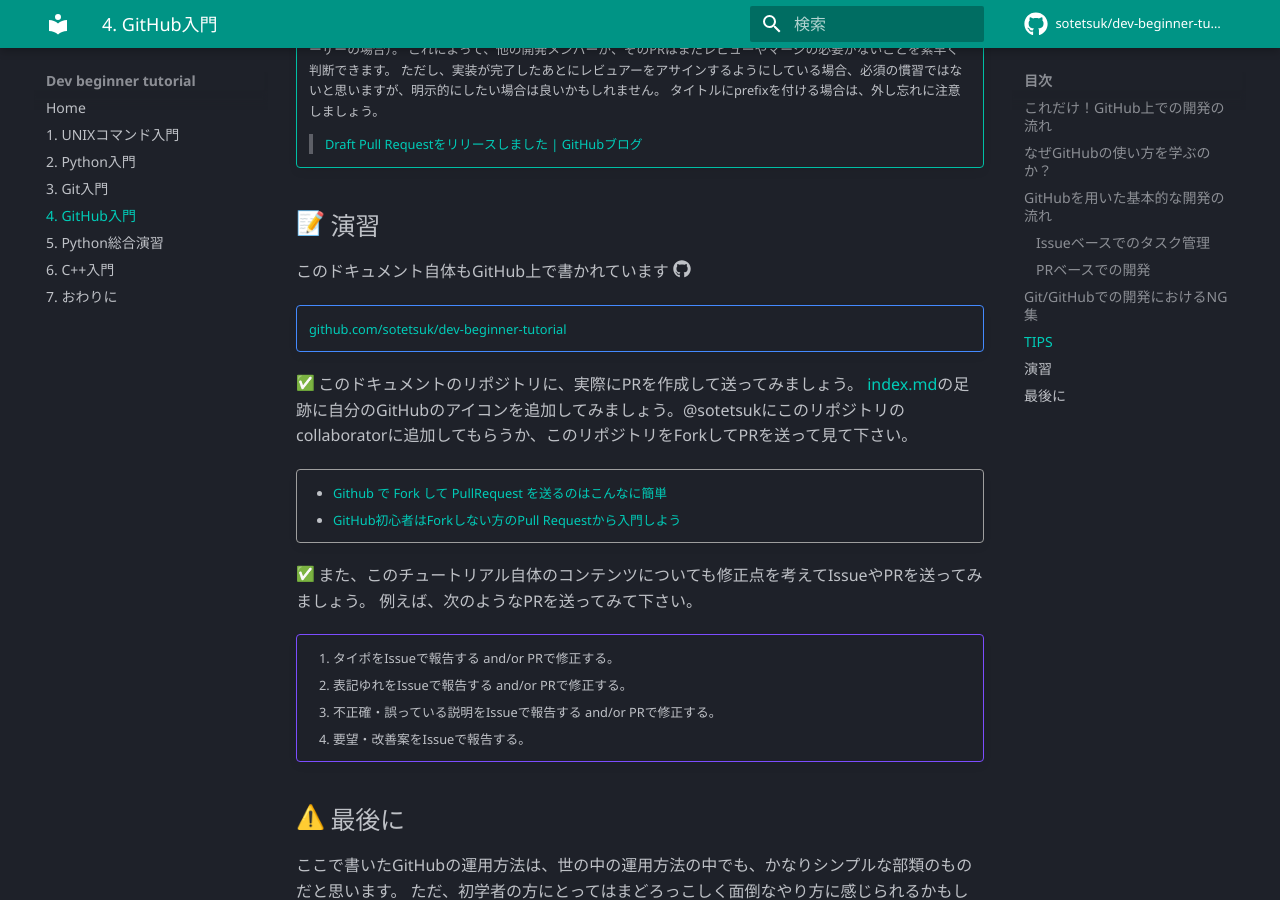
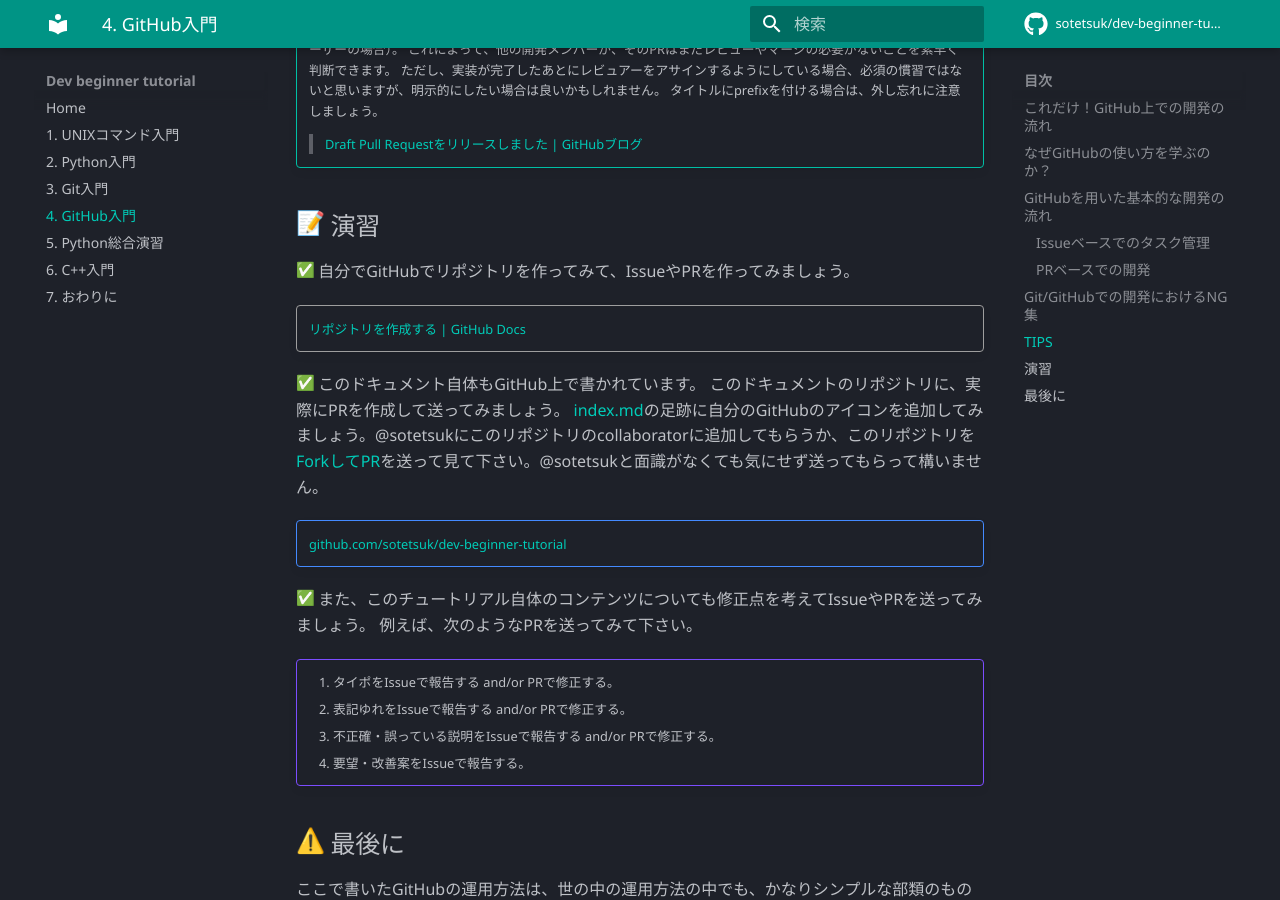
Before and after one commit to sotetsuk/dev-beginner-tutorial, an MkDocs documentation site: the page built from docs/github.md, in a window 1280 px wide and 900 px high, scrolled down 6595 px. Built offline with MkDocs 1.6.1 and Material for MkDocs 9.7.7, drawn with Linux system fonts in a browser that asks for light colours; emoji names are drawn with the system emoji font; comment, search, counter and statistics services are not loaded; some of the changed text lies outside the part shown.

Commit message:
Add GitHub practice (#70)

```diff
--- a/docs/github.md
+++ b/docs/github.md
@@ -23,7 +23,7 @@
 
     !!! warning ""
 
-        ここでは、他ユーザーのリポジトリをForkするタイプのPRではなく、同じリポジトリを共有してその中だけで完結するPRを想定しています。
+        ここでは、他ユーザーのリポジトリを[ForkするタイプのPR](https://docs.github.com/ja/free-pro-team@latest/github/collaborating-with-issues-and-pull-requests/creating-a-pull-request-from-a-fork)ではなく、同じリポジトリを共有してその中だけで完結するPRを想定しています。
 
 
 
@@ -228,19 +228,19 @@
 
 ## :pencil: 演習
 
-このドキュメント自体もGitHub上で書かれています :fontawesome-brands-github:
+:white_check_mark: 自分でGitHubでリポジトリを作ってみて、IssueやPRを作ってみましょう。
+
+!!! quote ""
+
+    [リポジトリを作成する | GitHub Docs](https://docs.github.com/ja/free-pro-team@latest/github/getting-started-with-github/create-a-repo)
+
+:white_check_mark: このドキュメント自体もGitHub上で書かれています。
+このドキュメントのリポジトリに、実際にPRを作成して送ってみましょう。
+[index.md](https://github.com/sotetsuk/dev-beginner-tutorial/blob/main/docs/index.md)の足跡に自分のGitHubのアイコンを追加してみましょう。@sotetsukにこのリポジトリのcollaboratorに追加してもらうか、このリポジトリを[ForkしてPR](https://docs.github.com/ja/free-pro-team@latest/github/collaborating-with-issues-and-pull-requests/creating-a-pull-request-from-a-fork)を送って見て下さい。@sotetsukと面識がなくても気にせず送ってもらって構いません。
 
 !!! important ""
 
     [github.com/sotetsuk/dev-beginner-tutorial](https://github.com/sotetsuk/dev-beginner-tutorial)
-
-:white_check_mark: このドキュメントのリポジトリに、実際にPRを作成して送ってみましょう。
-[index.md](https://github.com/sotetsuk/dev-beginner-tutorial/blob/main/docs/index.md)の足跡に自分のGitHubのアイコンを追加してみましょう。@sotetsukにこのリポジトリのcollaboratorに追加してもらうか、このリポジトリをForkしてPRを送って見て下さい。
-
-!!! quote ""
-
-    - [Github で Fork して PullRequest を送るのはこんなに簡単](https://qiita.com/YumaInaura/items/acff806290c8953d3185)
-    - [GitHub初心者はForkしない方のPull Requestから入門しよう](https://blog.qnyp.com/2013/05/28/pull-request-for-github-beginners/)
 
 :white_check_mark: また、このチュートリアル自体のコンテンツについても修正点を考えてIssueやPRを送ってみましょう。
 例えば、次のようなPRを送ってみて下さい。
```
